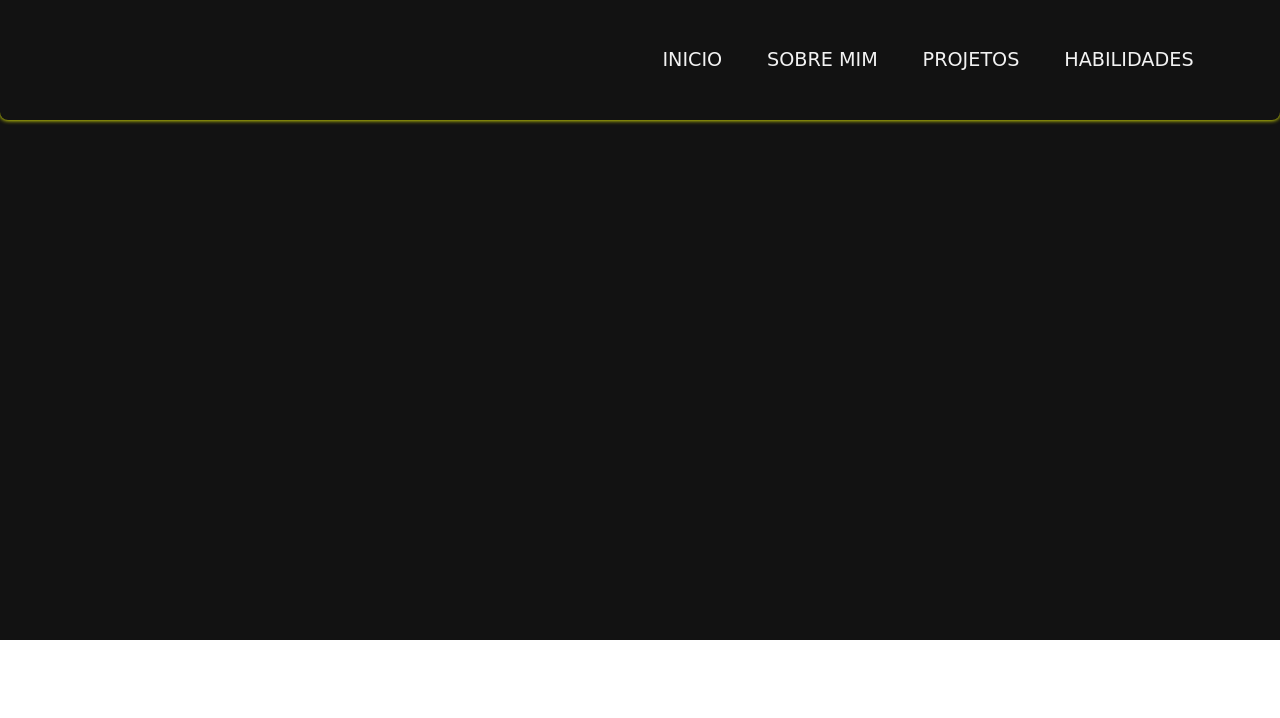
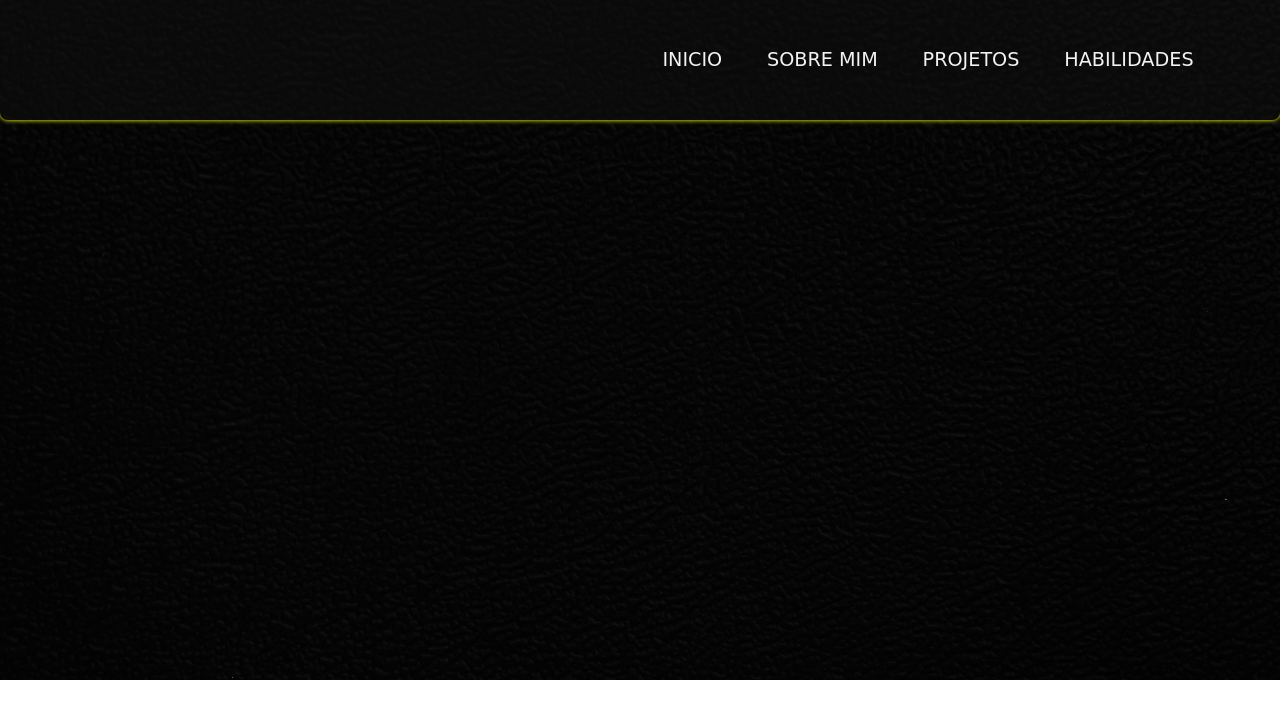
Before and after one commit to oguuiholiv/Portfolio, a plain HTML site: page index.html in a window 1280 px wide. Drawn offline with Linux system fonts and the light colour scheme; a web font is replaced by a local one.

Commit message:
chore: add bg inicio

```diff
--- a/css/header.css
+++ b/css/header.css
@@ -3,7 +3,7 @@
 header {
   width: 100%;
   height: 15vh;
-  background-color: #121212;
+  background: rgba(18, 18, 18, 0.45);
   border-bottom-left-radius: 0.5rem;
   border-bottom-right-radius: 0.5rem;
   display: flex;
--- a/css/inicio.css
+++ b/css/inicio.css
@@ -2,6 +2,7 @@
 
 .inicio {
   width: 100%;
-  height: 80vh;
-  background-color: #121212;
+  height: 85vh;
+  background: linear-gradient(rgba(20, 20, 20, 1),rgba(20, 20, 20, 1)),url(../assets/bgtexture.png);
+  background-blend-mode: overlay;
 }
```
Also changed, not shown: assets/bgtexture.png (added).
